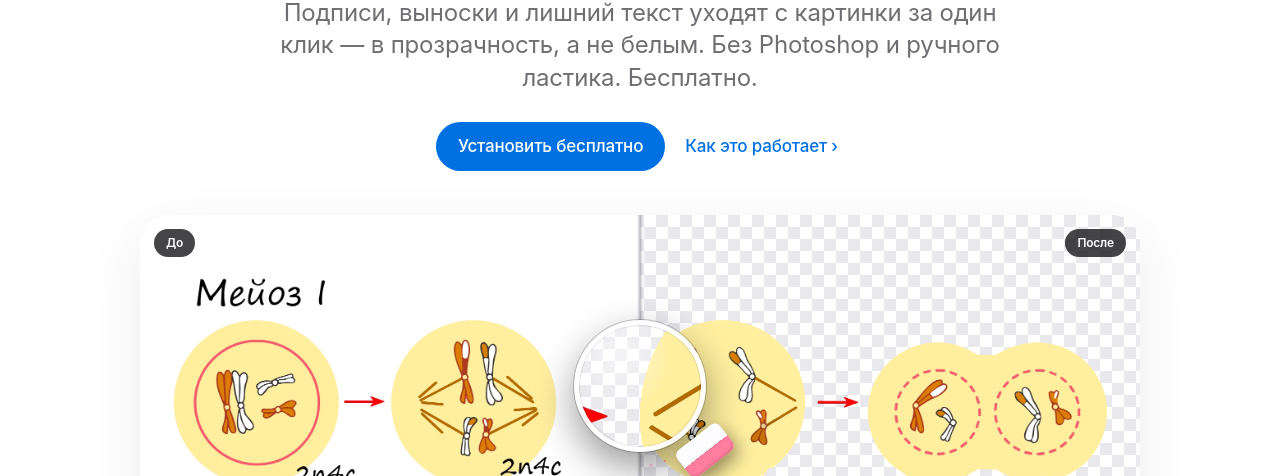
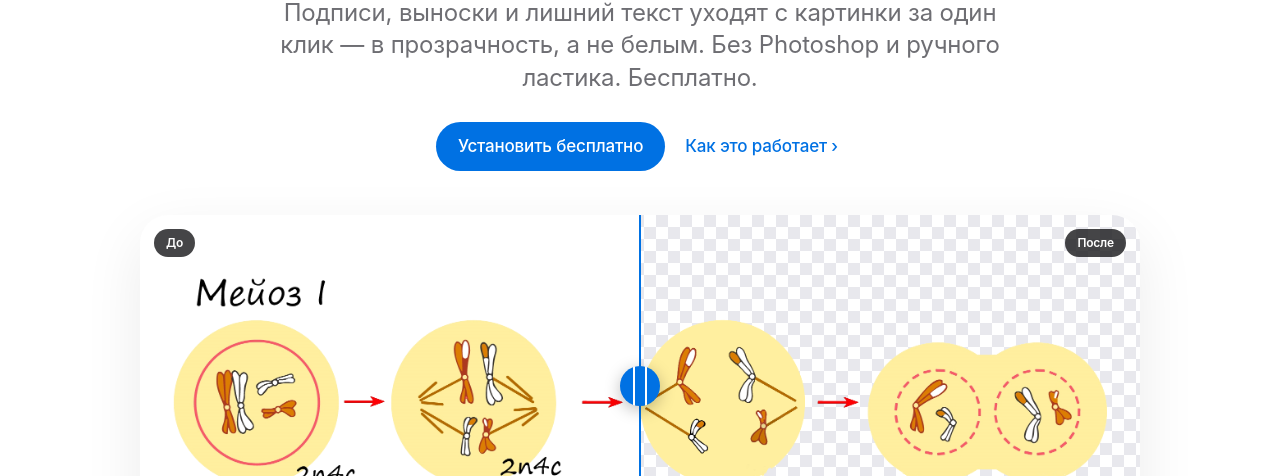
Before and after one commit to Dany-tut/erasely, a plain HTML site: page index.html in a window 1280 px wide. Shown: the part 475-951 px from the top of the page. Drawn offline with Linux system fonts and the light colour scheme.

Commit message:
Откат ручки слайдера к исходной (лупа убрана)

```diff
--- a/index.html
+++ b/index.html
@@ -76,27 +76,10 @@
                            linear-gradient(45deg, transparent 75%, var(--chk2) 75%), linear-gradient(-45deg, transparent 75%, var(--chk2) 75%);
          background-size: 24px 24px; background-position: 0 0, 0 12px, 12px -12px, -12px 0; }
   .compare .after-wrap img { width: 100%; height: 100%; object-fit: contain; display: block; }
-  /* ручка «лупа + ластик»: линза показывает «После», держатель-ластик, крошки у шва */
-  .compare .handle { position: absolute; top: 0; bottom: 0; left: var(--pos, 50%); width: 6px; transform: translateX(-3px); pointer-events: none; z-index: 2;
-             background: linear-gradient(90deg, transparent, rgba(110,110,125,.45), transparent); filter: blur(.5px); }
-  .compare .loupe { position: absolute; top: 50%; left: var(--pos, 50%); width: 132px; height: 132px; border-radius: 50%; box-sizing: border-box;
-             transform: translate(-50%, -50%); pointer-events: none; z-index: 3; background-color: #fff;
-             border: 5px solid rgba(255,255,255,.95);
-             box-shadow: 0 16px 38px rgba(0,0,0,.4), 0 0 0 1px rgba(0,0,0,.22), inset 0 0 0 1px rgba(0,0,0,.12); }
-  .compare .loupe::after { content: ""; position: absolute; inset: 0; border-radius: 50%; pointer-events: none;
-             background: radial-gradient(circle at 33% 26%, rgba(255,255,255,.55), transparent 44%); }
-  .compare .loupe .grip { position: absolute; width: 54px; height: 33px; border-radius: 7px; right: -31px; bottom: -20px;
-             transform: rotate(-38deg); background: linear-gradient(#fdfdff 0 55%, #ff7d9e 55% 100%);
-             box-shadow: 0 8px 18px rgba(0,0,0,.42), inset 0 1px 0 rgba(255,255,255,.9), inset 0 -2px 3px rgba(0,0,0,.12); }
-  .compare .loupe .grip::after { content: ""; position: absolute; left: 8px; right: 8px; top: 53%; height: 2px; background: rgba(0,0,0,.08); }
-  .compare .crumbs { position: absolute; top: 0; bottom: 0; left: var(--pos, 50%); width: 0; pointer-events: none; z-index: 1; }
-  .compare .crumbs .cr { position: absolute; border-radius: 2px; will-change: transform, opacity;
-             animation: cs-cr var(--d, 3s) ease-in-out var(--delay, 0s) infinite; }
-  @keyframes cs-cr {
-    0%, 100% { opacity: var(--o, .6); transform: translateY(0) rotate(var(--rot, 0deg)); }
-    50% { opacity: calc(var(--o, .6) * .4); transform: translateY(var(--fall, 5px)) rotate(var(--rot, 0deg)); }
-  }
-  @media (prefers-reduced-motion: reduce) { .compare .crumbs .cr { animation: none; } }
+  .compare .handle { position: absolute; top: 0; bottom: 0; left: var(--pos, 50%); width: 2px; background: var(--accent); transform: translateX(-1px); pointer-events: none; }
+  .compare .handle::after { content: ""; position: absolute; top: 50%; left: 50%; width: 40px; height: 40px; border-radius: 50%;
+             background: var(--accent); transform: translate(-50%, -50%); box-shadow: 0 4px 16px rgba(0,0,0,.25);
+             background-image: linear-gradient(90deg, transparent 13px, #fff 13px, #fff 15px, transparent 15px, transparent 25px, #fff 25px, #fff 27px, transparent 27px); }
   .compare input[type=range] { position: absolute; inset: 0; width: 100%; height: 100%; opacity: 0; cursor: ew-resize; margin: 0; z-index: 4; }
   .compare .tag { position: absolute; top: 14px; font-size: 12px; font-weight: 600; padding: 5px 12px; border-radius: 980px;
                   background: rgba(29,29,31,.82); color: #fff; pointer-events: none; transition: opacity .18s ease; z-index: 3; }
@@ -453,69 +436,17 @@
   document.querySelectorAll('.compare').forEach((c) => {
     const r = c.querySelector('input[type=range]');
     const tagL = c.querySelector('.tag.l'), tagR = c.querySelector('.tag.r');
-    // лупа (показывает «После» крупно) + крошки ластика
-    const CHK = "linear-gradient(45deg,#e8e8ed 25%,transparent 25%),linear-gradient(-45deg,#e8e8ed 25%,transparent 25%),linear-gradient(45deg,transparent 75%,#e8e8ed 75%),linear-gradient(-45deg,transparent 75%,#e8e8ed 75%)";
-    const CHKsize = '24px 24px, 24px 24px, 24px 24px, 24px 24px';
-    const CHKpos = '0 0, 0 12px, 12px -12px, -12px 0';
-    const afterImg = c.querySelector('.after-wrap img');
-    const afterSrc = afterImg ? (afterImg.currentSrc || afterImg.src) : '';
-    const loupe = document.createElement('div'); loupe.className = 'loupe';
-    const grip = document.createElement('div'); grip.className = 'grip'; loupe.appendChild(grip);
-    if (afterSrc) {
-      loupe.style.backgroundImage = 'url("' + afterSrc + '"), ' + CHK;
-      loupe.style.backgroundRepeat = 'no-repeat, repeat, repeat, repeat, repeat';
-    }
-    c.appendChild(loupe);
-    // крошки ластика сыплются у шва
-    const crumbs = document.createElement('div'); crumbs.className = 'crumbs';
-    const cols = ['#ff7d9e', '#fdfdff', '#c9ccd4', '#ffa7bd'];
-    for (let i = 0; i < 22; i++) {
-      const cr = document.createElement('div'); cr.className = 'cr';
-      const t = Math.random(), side = Math.random() < 0.5 ? 1 : -1;
-      const s = 2 + Math.random() * 3.4 * (1 - t * 0.5);
-      cr.style.width = s.toFixed(1) + 'px'; cr.style.height = (s * 0.7).toFixed(1) + 'px';
-      cr.style.left = (side * (8 + t * 48)).toFixed(1) + 'px';
-      cr.style.top = (52 + Math.random() * 42).toFixed(1) + '%';
-      cr.style.background = cols[(Math.random() * cols.length) | 0];
-      cr.style.setProperty('--o', (0.4 + 0.5 * (1 - t)).toFixed(2));
-      cr.style.setProperty('--rot', (Math.random() * 90).toFixed(0) + 'deg');
-      cr.style.setProperty('--fall', (3 + Math.random() * 6).toFixed(1) + 'px');
-      cr.style.setProperty('--d', (2.4 + Math.random() * 2.6).toFixed(2) + 's');
-      cr.style.setProperty('--delay', (-Math.random() * 4).toFixed(2) + 's');
-      crumbs.appendChild(cr);
-    }
-    c.appendChild(crumbs);
-
-    const Z = 1.85, RC = 61;
-    const drawn = () => {                 // реальный прямоугольник картинки (object-fit: contain) с учётом padding
-      if (!afterImg) return null;
-      const cs = getComputedStyle(afterImg);
-      const pl = parseFloat(cs.paddingLeft) || 0, pt = parseFloat(cs.paddingTop) || 0,
-            pr = parseFloat(cs.paddingRight) || 0, pb = parseFloat(cs.paddingBottom) || 0;
-      const rr = c.getBoundingClientRect();
-      const cw = rr.width - pl - pr, ch = rr.height - pt - pb;
-      const iw = afterImg.naturalWidth, ih = afterImg.naturalHeight;
-      if (!iw || !ih) return null;
-      const sc = Math.min(cw / iw, ch / ih);
-      return { dx: pl + (cw - iw * sc) / 2, dy: pt + (ch - ih * sc) / 2, dw: iw * sc, dh: ih * sc, H: rr.height };
-    };
     const set = () => {
       const v = +r.value;
       c.style.setProperty('--pos', v + '%');
+      // чип исчезает, когда ручка проходит мимо него (считаем по его реальной ширине)
       const cr = c.getBoundingClientRect();
       const posPx = v / 100 * cr.width;
       if (tagL) { const b = tagL.getBoundingClientRect(); tagL.style.opacity = posPx >= (b.right - cr.left) ? '1' : '0'; }
       if (tagR) { const b = tagR.getBoundingClientRect(); tagR.style.opacity = posPx <= (b.left - cr.left) ? '1' : '0'; }
-      const d = drawn();
-      if (d && afterSrc) {
-        const cx = posPx, cy = d.H / 2;
-        loupe.style.backgroundSize = (d.dw * Z).toFixed(1) + 'px ' + (d.dh * Z).toFixed(1) + 'px, ' + CHKsize;
-        loupe.style.backgroundPosition = (RC - (cx - d.dx) * Z).toFixed(1) + 'px ' + (RC - (cy - d.dy) * Z).toFixed(1) + 'px, ' + CHKpos;
-      }
     };
     r.addEventListener('input', set);
     window.addEventListener('resize', set);
-    if (afterImg && !afterImg.complete) afterImg.addEventListener('load', set);
     set();
   });
 </script>
```
